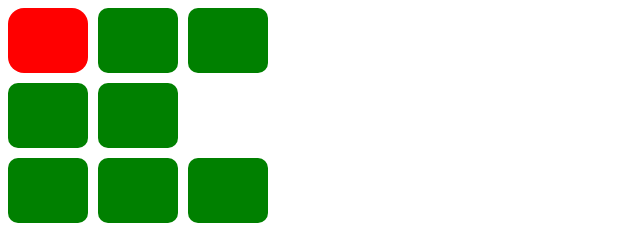
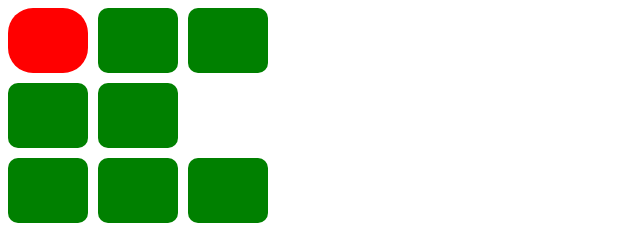
Before and after one commit to PauloAdryell-Acad/logo_ifma_css, a plain HTML site: page index.html in a window 1280 px wide. Shown: the top 230 px of the page, 0-640 px from the left. Drawn offline with Linux system fonts and the light colour scheme.

Commit message:
Update bandeira.css

```diff
--- a/bandeira.css
+++ b/bandeira.css
@@ -4,7 +4,7 @@
 }
 .vermelho{
 	background-color: red;
-	border-radius: 16px;
+	border-radius: 25px;
 }
 .verde9065{
 	position: absolute;
```
